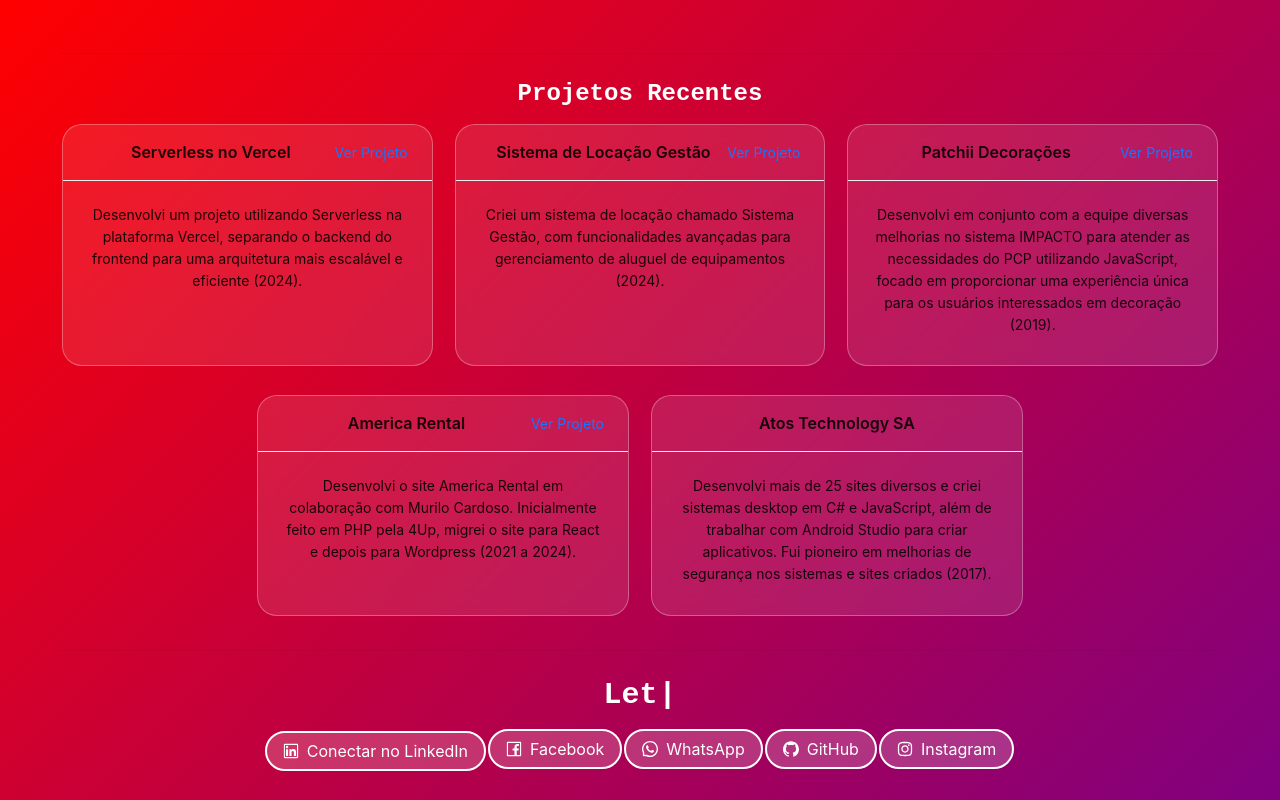
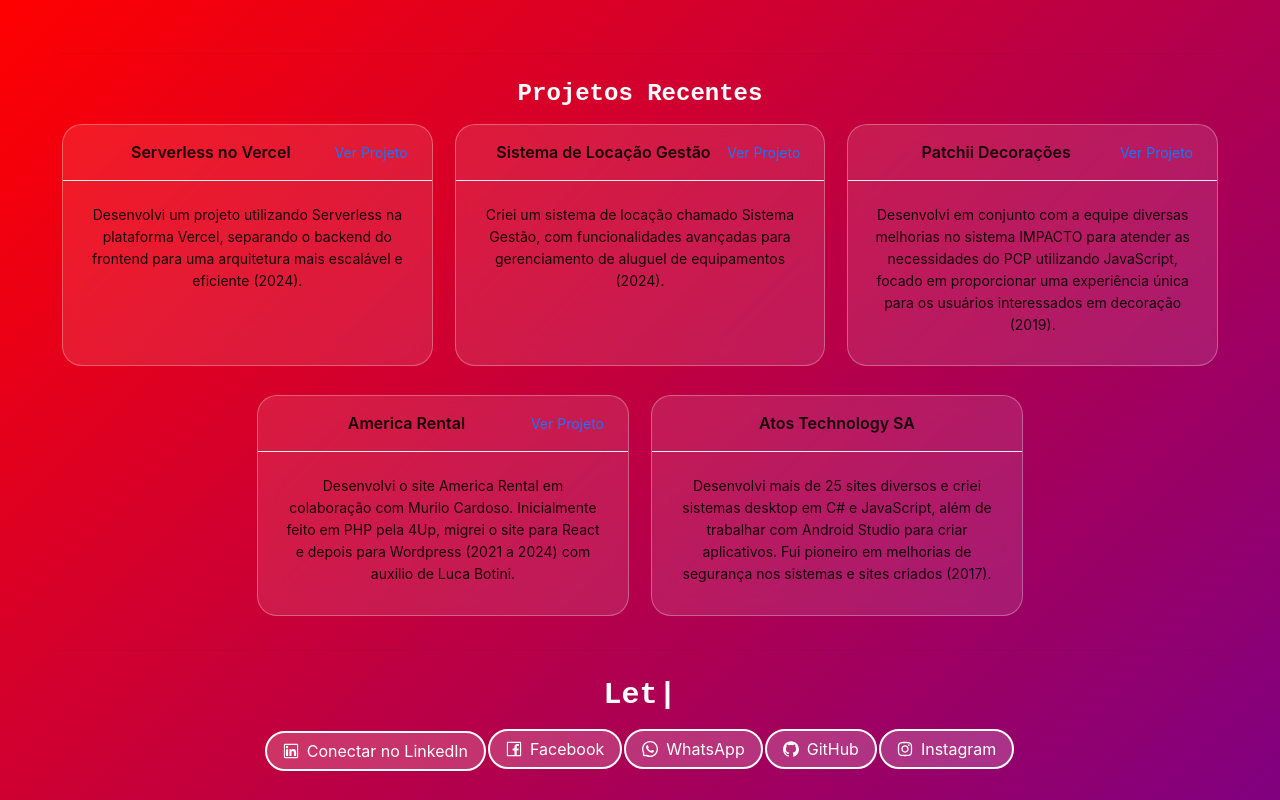
Before and after one commit to MitoCoder/Portfolio-Edvam-Santos, a React (Create React App) app: page / in a window 1280 px wide. Built offline with nearby package versions, Linux system fonts and the light colour scheme; no server answers.

Commit message:
Update Corretivo

```diff
--- a/src/pages/Home.js
+++ b/src/pages/Home.js
@@ -28,7 +28,7 @@ const projects = [
   {
     id: 'america',
     title: 'America Rental',
-    description: 'Desenvolvi o site America Rental em colaboração com Murilo Cardoso. Inicialmente feito em PHP pela 4Up, migrei o site para React e depois para Wordpress (2021 a 2024).',
+    description: 'Desenvolvi o site America Rental em colaboração com Murilo Cardoso. Inicialmente feito em PHP pela 4Up, migrei o site para React e depois para Wordpress (2021 a 2024) com auxilio de Luca Botini.',
     projectLink: 'https://americarental.com.br/',
   },
   {
```
